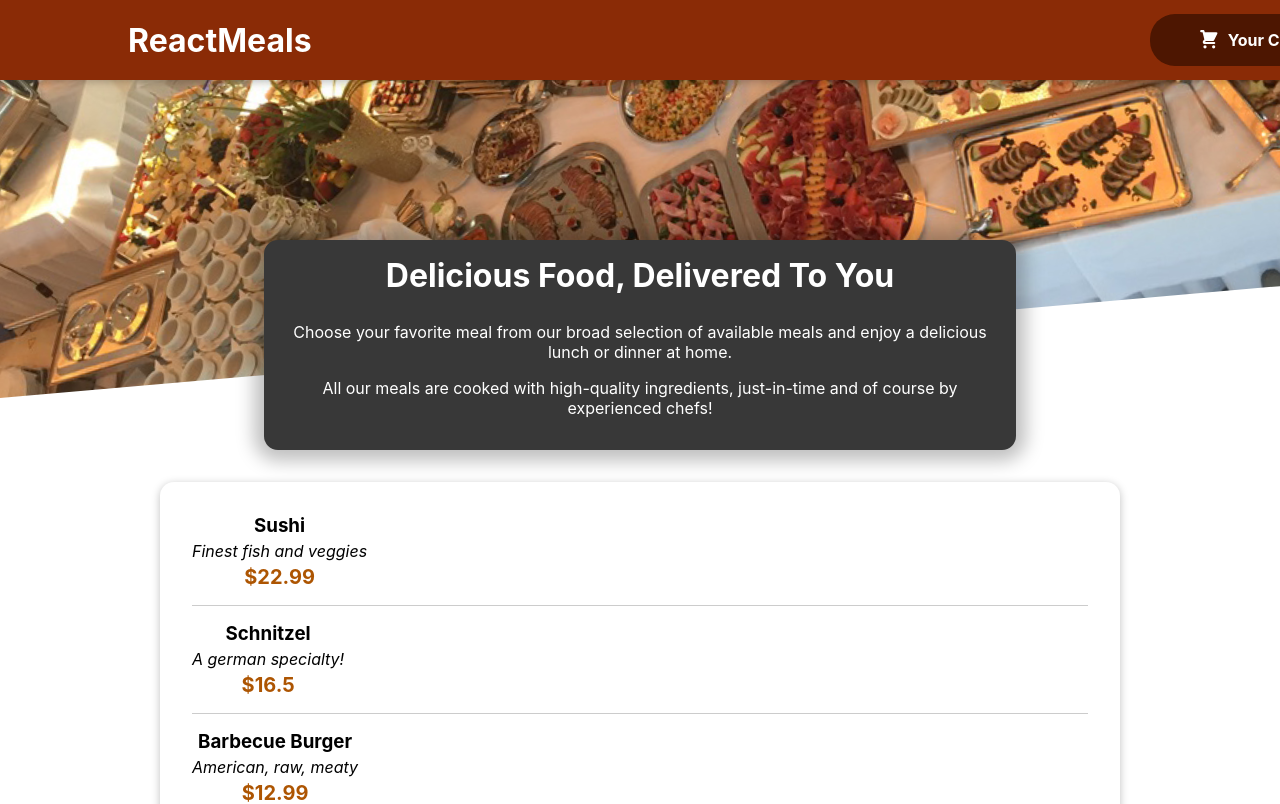
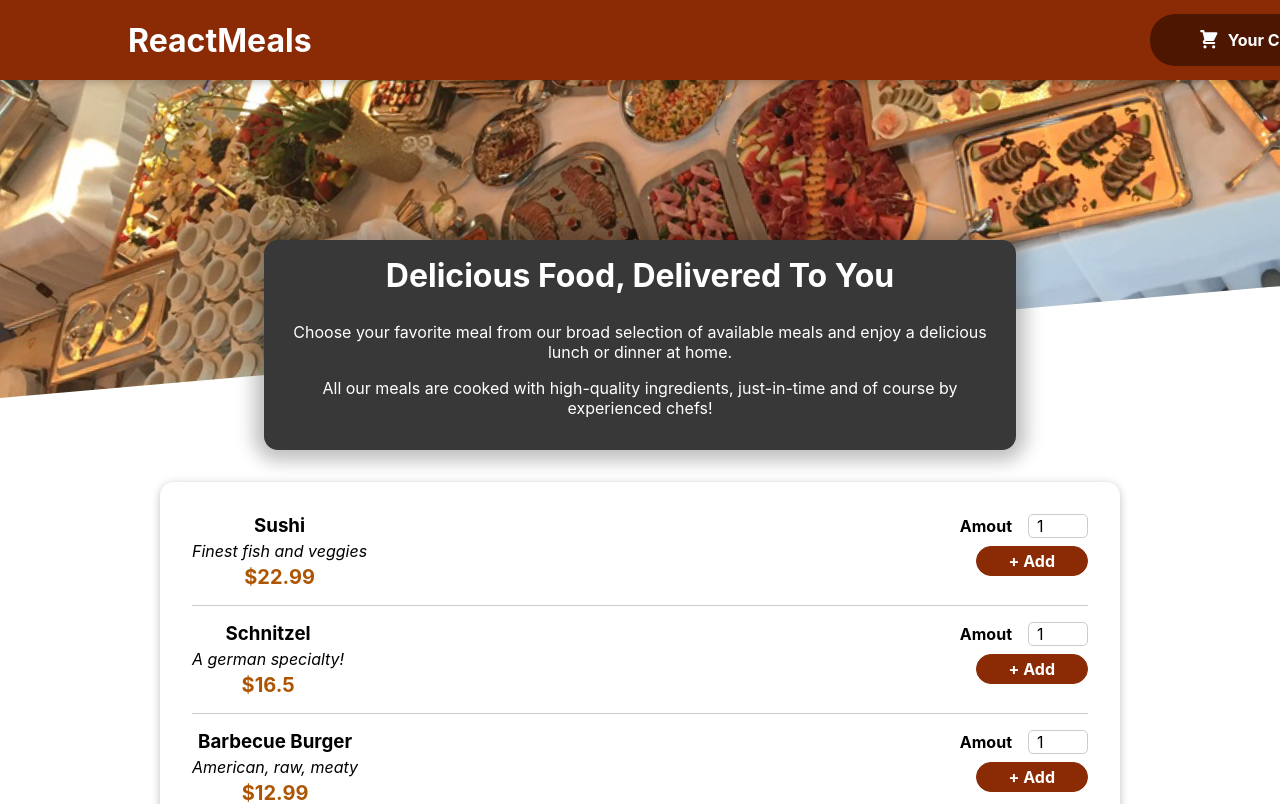
Before and after one commit to Souvik-1705/Food-Order-App, a React (Create React App) app: page / in a window 1280 px wide. Shown: the top 804 px of the page. Built offline with nearby package versions, Linux system fonts and the light colour scheme.

Commit message:
updated files

```diff
--- /dev/null
+++ b/src/Components/UI/Input.js
@@ -0,0 +1,10 @@
+import classes from "./Input.module.css";
+
+export const Input=(props)=>{
+    return(
+        <div className={classes.input}>
+            <label htmlFor={props.input.id}>{props.label}</label>
+            <input {...props.input}/>
+        </div>
+    )
+}
--- /dev/null
+++ b/src/Components/UI/Input.module.css
@@ -0,0 +1,18 @@
+.input {
+    display: flex;
+    align-items: center;
+    margin-bottom: 0.5rem;
+  }
+
+  .input label {
+    font-weight: bold;
+    margin-right: 1rem;
+  }
+
+  .input input {
+    width: 3rem;
+    border-radius: 5px;
+    border: 1px solid #ccc;
+    font: inherit;
+    padding-left: 0.5rem;
+  }
--- a/src/Components/meals/mealItem/MealItem.js
+++ b/src/Components/meals/mealItem/MealItem.js
@@ -1,4 +1,5 @@
 import classes from "./MealItem.module.css";
+import { MealItemForm } from "./MealItemForm";
 
 export const MealItem =(props)=>{
     const price=`$${props.price}`
@@ -11,7 +12,7 @@
             </div>
 
             <div>
-
+                <MealItemForm/>
             </div>
         </li>
     )
--- a/src/Components/meals/mealItem/MealItemForm.js
+++ b/src/Components/meals/mealItem/MealItemForm.js
@@ -0,0 +1,20 @@
+import classes from "./MealItemForm.module.css";
+import {Input} from "../../UI/Input";
+export const MealItemForm=(props)=>{
+    return(
+        <form className={classes.form}>
+            <Input
+            label="Amout"
+            input={{
+                id:"amount",
+                type:"number",
+                min:"1",
+                max:"5",
+                step:"1",
+                defaultValue:"1",
+            }}
+            />
+            <button>+ Add</button>
+        </form>
+    )
+}
--- /dev/null
+++ b/src/Components/meals/mealItem/MealItemForm.module.css
@@ -0,0 +1,20 @@
+.form {
+    text-align: right;
+  }
+
+  .form button {
+    font: inherit;
+    cursor: pointer;
+    background-color: #8a2b06;
+    border: 1px solid #8a2b06;
+    color: white;
+    padding: 0.25rem 2rem;
+    border-radius: 20px;
+    font-weight: bold;
+  }
+
+  .form button:hover,
+  .form button:active {
+    background-color: #641e03;
+    border-color: #641e03;
+  }
```
